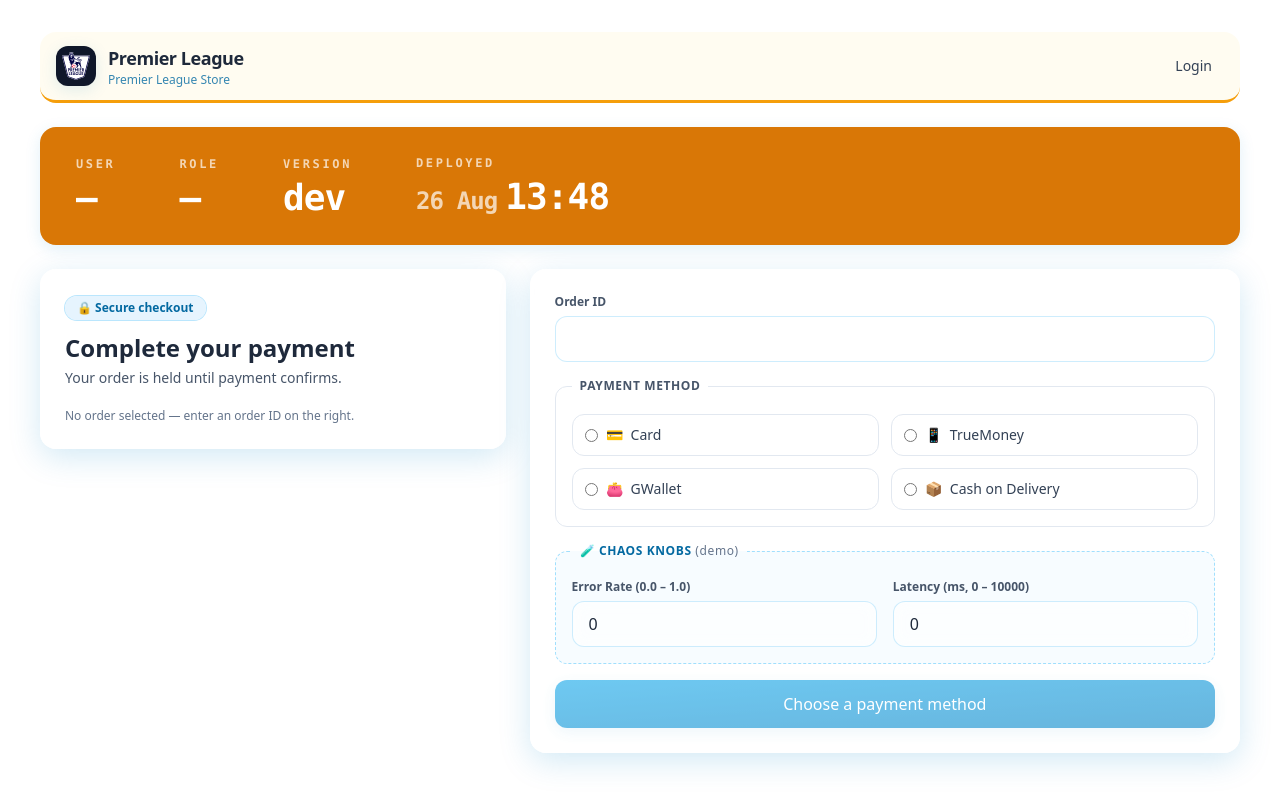
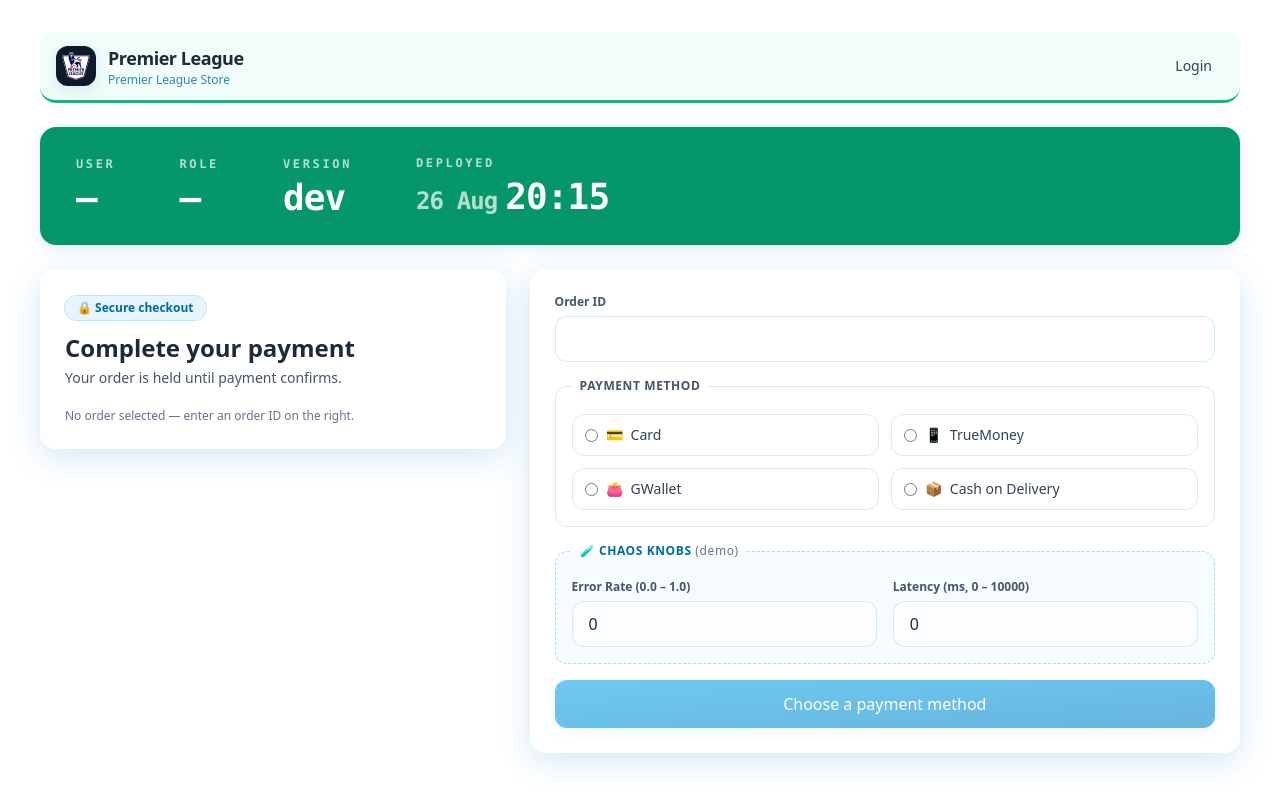
Before and after one commit to nginnu/rabbit-web, a Next.js app: page /pay in a window 1280 px wide. Built offline with nearby package versions, Linux system fonts and the light colour scheme; no server answers.

Commit message:
chore(web): bump deploy marker to 2026-08-26 20:15:33 +0700 · 28fd5d16

```diff
--- a/app/deploy-marker.ts
+++ b/app/deploy-marker.ts
@@ -3,5 +3,5 @@
 // It lives in its own file so the script never has to edit page.tsx: a sed
 // against JSX breaks the moment the markup is reformatted, and a broken home
 // page looks exactly like a broken deploy.
-export const DEPLOY_MARKER = "2026-08-26 13:48:58 +0700 · f58131b6";
-export const DEPLOY_TINT = 1;
+export const DEPLOY_MARKER = "2026-08-26 20:15:33 +0700 · 28fd5d16";
+export const DEPLOY_TINT = 2;
```
